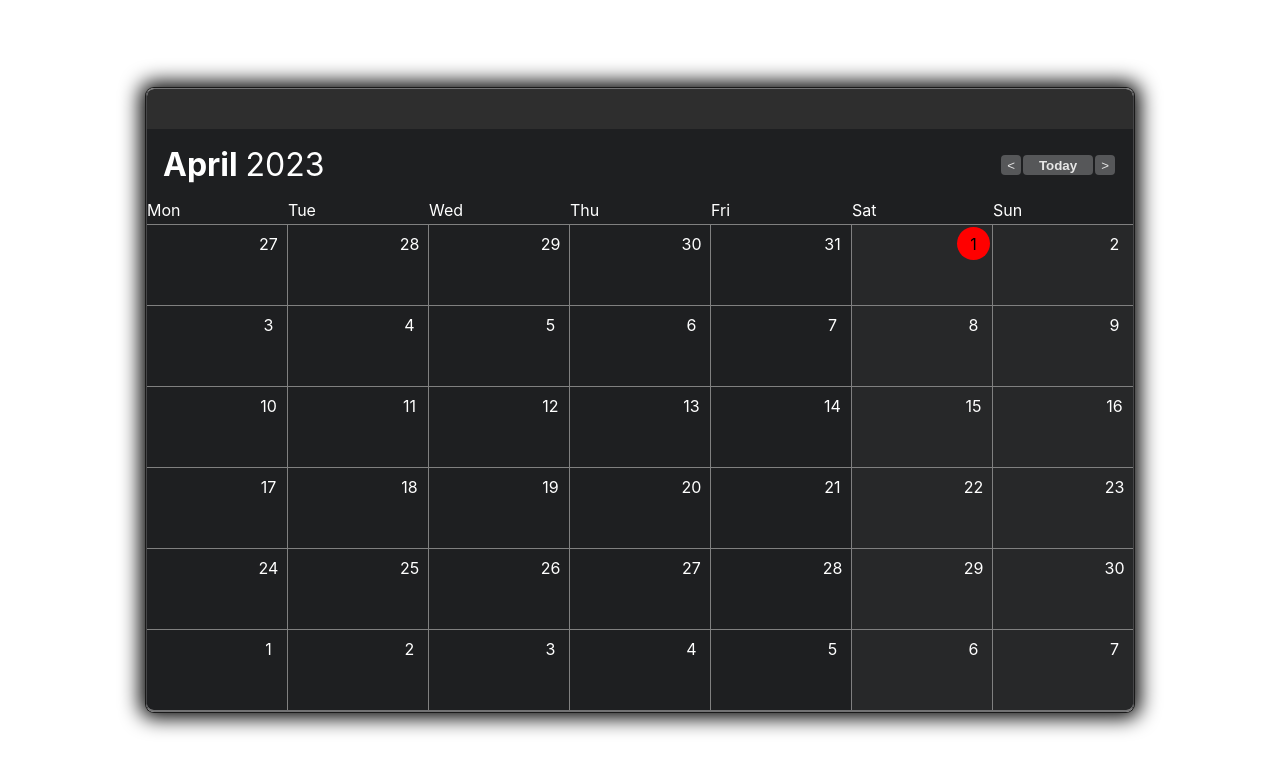
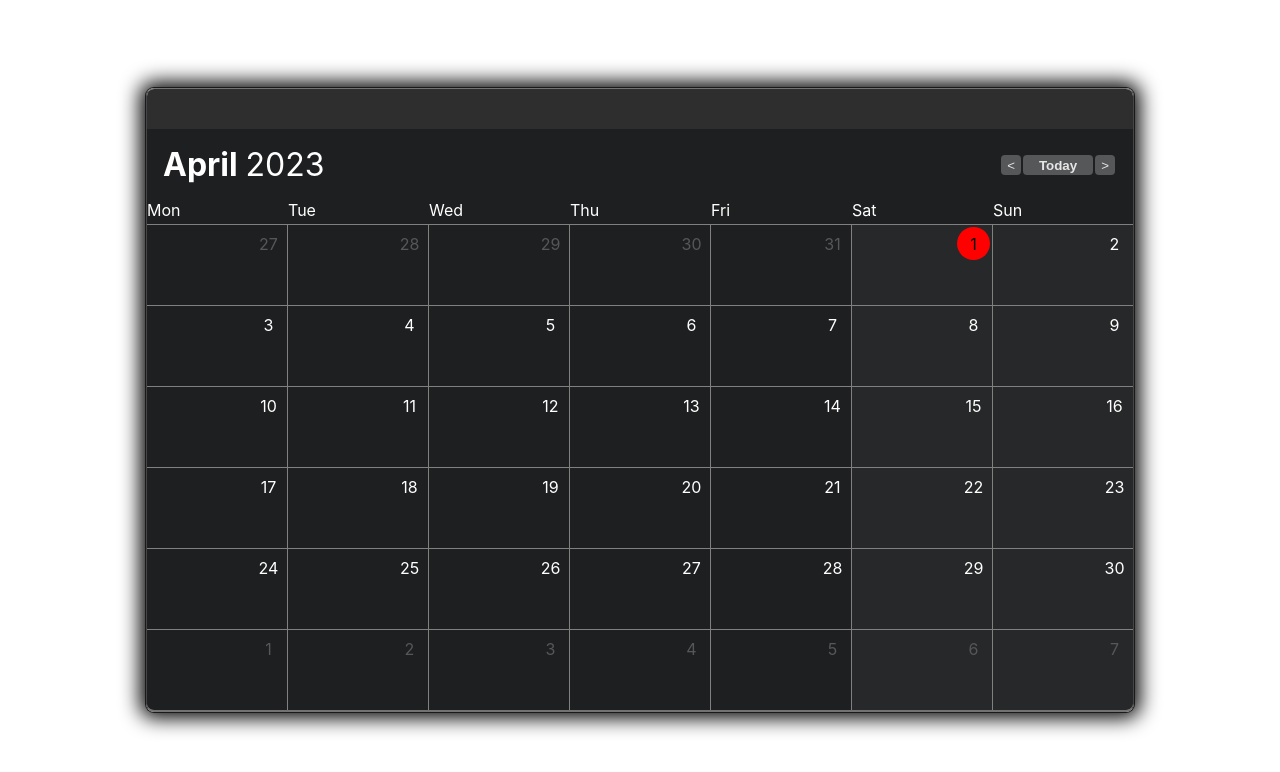
Before and after one commit to AlexMoskalyk/Calendar, a React (Create React App) app: page / in a window 1280 px wide. Shown: the top 772 px of the page. Built offline with nearby package versions, Linux system fonts and the light colour scheme.

Commit message:
added switcher and selection of month

```diff
--- a/src/components/app/App.tsx
+++ b/src/components/app/App.tsx
@@ -31,7 +31,9 @@ const nextHandler = () => setDisplayedDate(prev=>prev.clone().add(1,'month'));
        todayHandler={todayHandler}
        nextHandler={nextHandler}
        displayedDate={displayedDate}/>
-      <Calendar startDay={startDay}/>
+      <Calendar
+      displayedDate={displayedDate}
+      startDay={startDay}/>
     </ShadowWrapper>
   );
 }
--- a/src/components/calendar/Calendar.tsx
+++ b/src/components/calendar/Calendar.tsx
@@ -2,7 +2,12 @@ import React from 'react';
 import moment from 'moment';
 import { CalendarContainer,CellWrapper,RowInCell,DayWrapper,CurrentDay } from './CalendarStyled';
 
-function Calendar({startDay}:{startDay:any}) {
+type CalendarProps = {
+  startDay:any,
+  displayedDate:any,
+}
+
+function Calendar({startDay,displayedDate}:CalendarProps) {
   const totalDays = 42;
   const day = startDay.clone().subtract(1,'day');
   const daysList = [...Array(42)].map(()=> day.add(1,'day').clone());
@@ -11,12 +16,14 @@ function Calendar({startDay}:{startDay:any}) {
   const daysOfWeek = (index:number) => moment().day(index+1).format('ddd');
 
   const isCurrentDay = (day:any) => moment().isSame(day,'day');
+  const isSelectedMonth = (day:any) => displayedDate.isSame(day,'month');
+
 
   return (
     <>
-    <CalendarContainer isHeader>
+    <CalendarContainer isHeader >
     {[...Array(7)].map((_,i)=>(
-    <CellWrapper isHeader key={i}>
+    <CellWrapper isSelectedMonth isHeader key={i}>
       {daysOfWeek(i)}
     </CellWrapper>))}
     </CalendarContainer>
@@ -24,6 +31,7 @@ function Calendar({startDay}:{startDay:any}) {
 
       {daysList.map((dayItem)=>(
         <CellWrapper
+        isSelectedMonth = {isSelectedMonth(dayItem)}
         isWeekend={dayItem.day() === 6 || dayItem.day() === 0}
         key={dayItem.unix()} >
           <RowInCell>
--- a/src/components/calendar/CalendarStyled.tsx
+++ b/src/components/calendar/CalendarStyled.tsx
@@ -4,11 +4,13 @@ import "../../styles/variables.css";
 type CellWrapperProps = {
   isWeekend?:boolean;
   isHeader?:boolean;
+  isSelectedMonth?:boolean;
 }
 
 type CalendarContainerProps ={
   isHeader?:boolean;
 }
+
 
 export const CalendarContainer = styled.div<CalendarContainerProps>`
   display: grid;
@@ -22,7 +24,7 @@ export const CellWrapper = styled.div<CellWrapperProps>`
   min-width: 140px;
   min-height: ${props => props.isHeader ? '24px' : '80px'};
   background-color:${props => props.isWeekend ? `var(--cell-weekend-bg-color)` : `var(--cell-bg-color)`};
-  color: var(--cell-color);
+  color:${props=>props.isSelectedMonth ? 'var(--cell-color)' : 'var(--cell-notSelectedMonth-color)'};
 `;
 
 export const RowInCell = styled.div`
--- a/src/styles/variables.css
+++ b/src/styles/variables.css
@@ -2,6 +2,7 @@
     --cell-bg-color:#1E1F21;
     --cell-weekend-bg-color:#272829;
     --cell-color:white;
+    --cell-notSelectedMonth-color:#555759;
     --grid-color:grey;
     --currentDay-bg-color:red;
     --currentDay-color:black;
```
